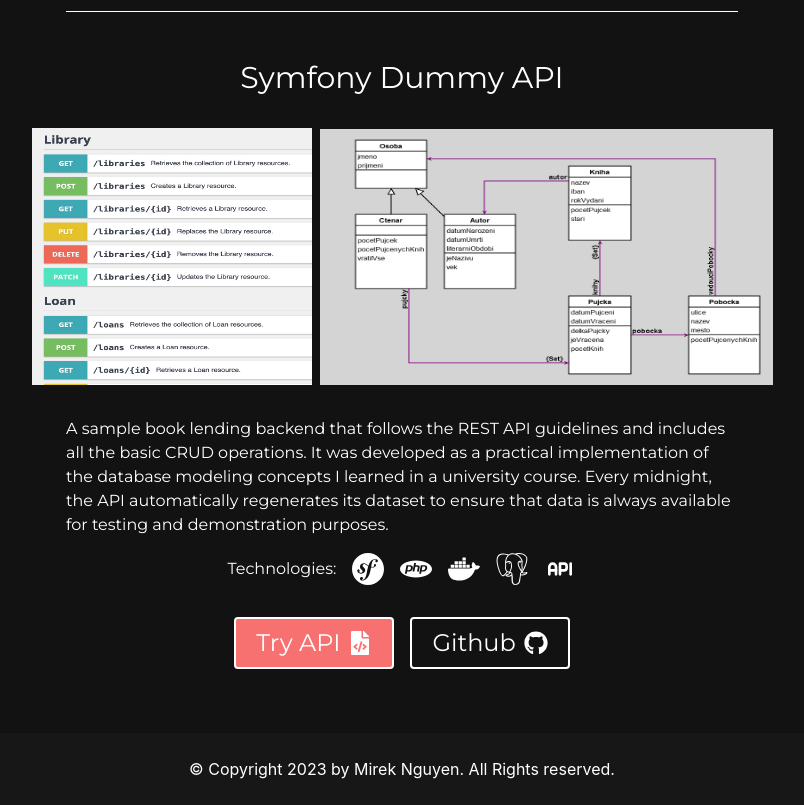
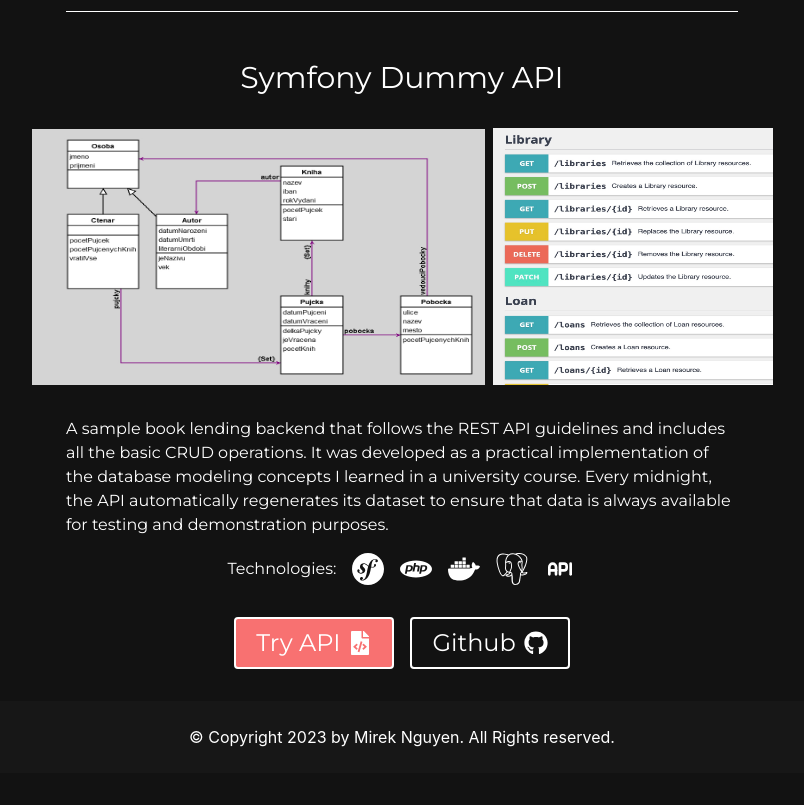
Before and after one commit to MirekNguyen/mirekng-homepage, a Next.js app: page /projects in a window 1280 px wide. Shown: the part 2140-2945 px from the top of the page, without its empty margins (238-1042 px from the left). After the commit the page ends 2913 px from the top, so only its background shows below. Built offline with nearby package versions, Linux system fonts and the light colour scheme.

Commit message:
fix: padding

```diff
--- a/pages/projects.jsx
+++ b/pages/projects.jsx
@@ -165,19 +165,19 @@
         <h1 id="symfony-api" className="text-3xl pb-8 pt-4">
           Symfony Dummy API
         </h1>
-        <div className="w-screen h-auto flex flex-col md:flex-row md:gap-2 items-center justify-center">
+        <div className="w-screen h-auto flex flex-col md:flex-row gap-2 items-center justify-center">
+          <Image
+            src="/images/schema.jpg"
+            alt="Symfony API schema"
+            width={453}
+            height={256}
+            fill
+          />
           <Image
             src="/images/symfony-api-schema.jpg"
             alt="Symfony API preview"
             width="280px"
             height="257px"
-            fill
-          />
-          <Image
-            src="/images/schema.jpg"
-            alt="Symfony API schema"
-            width={453}
-            height={256}
             fill
           />
         </div>
@@ -198,7 +198,7 @@
           <TbApi title="API" size="32" />
         </div>
 
-        <div className="flex gap-4 pb-8 mb-8">
+        <div className="flex flex-col md:flex-row gap-4 mb-8">
           <Link href="https://api.mirekng.net">
             <button className="flex place-items-center text-2xl sm:text-2xl text-white bg-red-400 rounded px-5 py-2 dark:border-white border-gray-800 border-2">
               Try API
```
